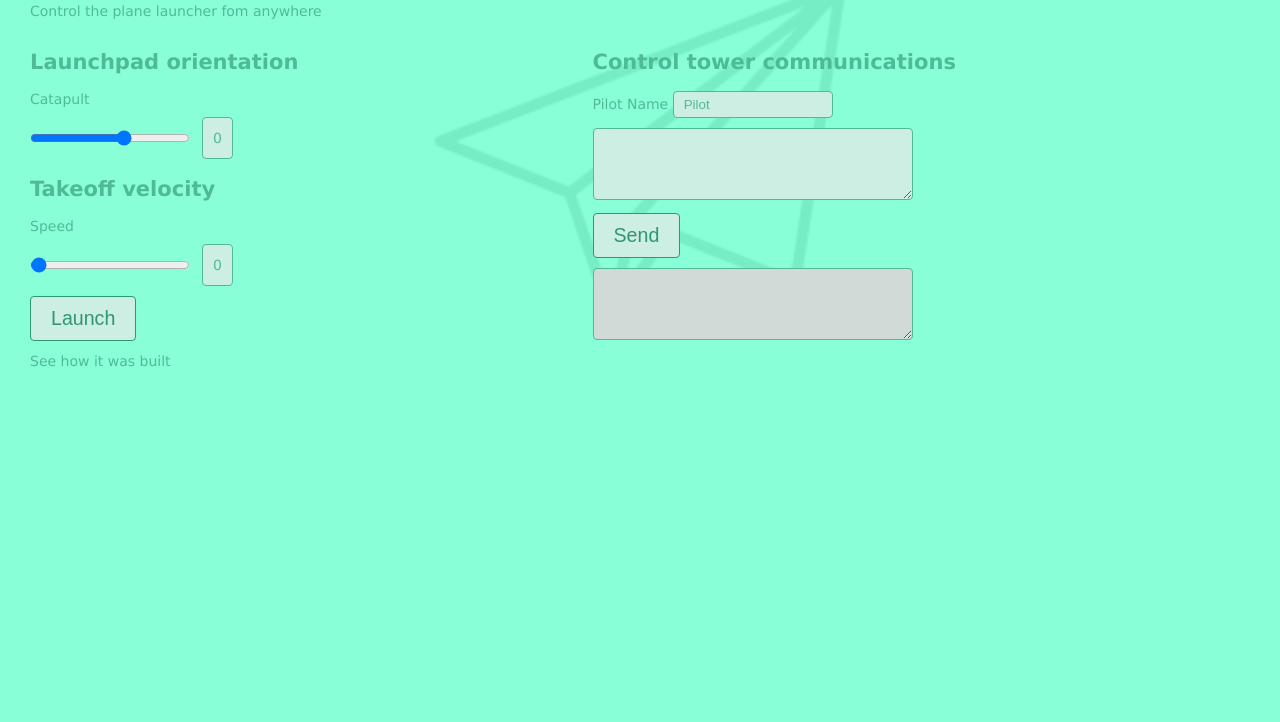
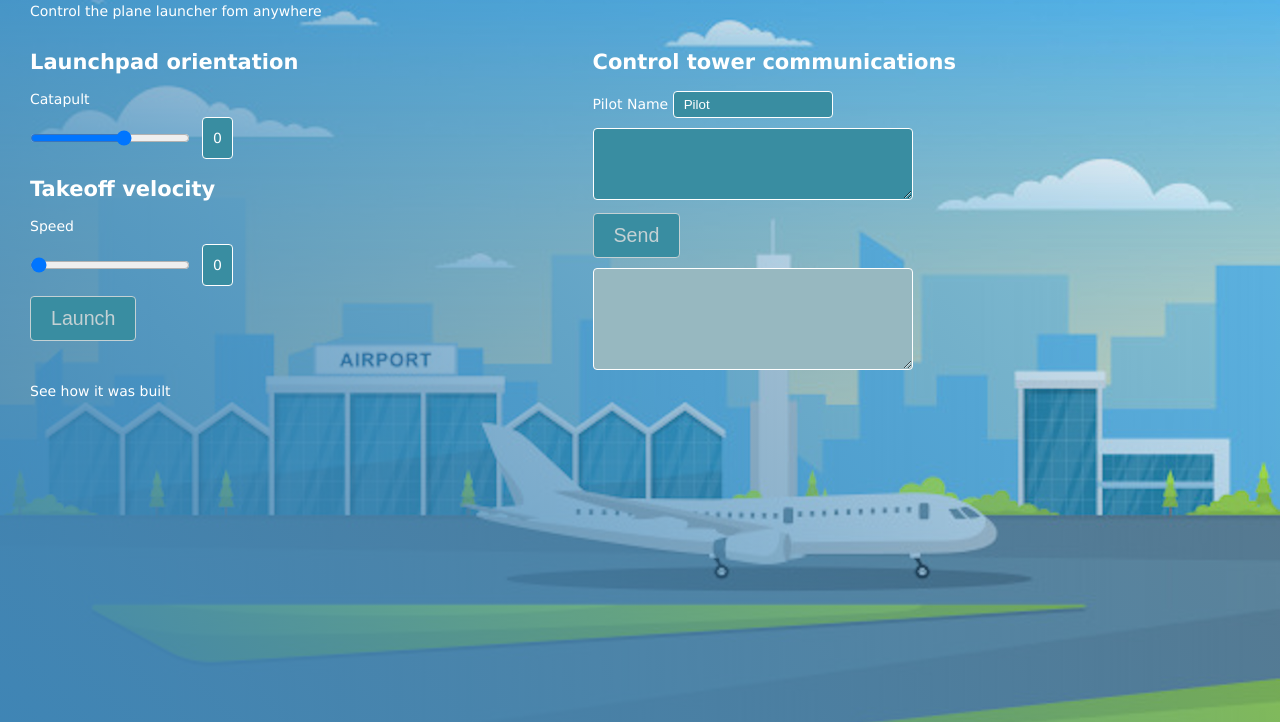
Before and after one commit to JoeBradley/PlaneLauncher, a website: page public/index.html in a window 1280 px wide. Shown: the part 78-800 px from the top of the page. Drawn offline with nearby package versions, Linux system fonts and the light colour scheme; no server answers.

Commit message:
Changed styles

```diff
--- a/public/index.html
+++ b/public/index.html
@@ -4,7 +4,7 @@
 <head>
   <title>Plane Launcher</title>
   <meta name="viewport" content="width=device-width, initial-scale=1.0">
-  <meta name="theme-color" content="#50ba97" />
+  <meta name="theme-color" content="#2f7586" />
   <link rel="icon" type="image/png" href="/images/paper_plane.png">
   <link rel="apple-touch-icon" href="/images/icon_192.png">
   <link rel="manifest" href="/manifest.webmanifest">
@@ -12,6 +12,7 @@
 </head>
 
 <body>
+  <div class="content">
     <h1>Plane Launcher</h1>
     <p>Control the plane launcher fom anywhere</p>
 
@@ -23,8 +24,7 @@
         <div class="form-control hidden">
           <label>Vertical</label>
           <div class="form-control-inline">
-          <input id="vertical" oninput="verticalValue.value = vertical.value"
-          type="range" min="0" max="30" value="0"
+            <input id="vertical" oninput="verticalValue.value = vertical.value" type="range" min="0" max="30" value="0"
               orientation="vertical" aria-orientation="vertical"></input>
             <output id="verticalValue">0</output>
           </div>
@@ -33,9 +33,7 @@
         <div class="form-control hidden">
           <label>Horizontal</label>
           <div class="form-control-inline">
-          <input id="horizontal"
-            oninput="horizontalValue.value = horizontal.value"
-            type="range" min="-90" max="90"
+            <input id="horizontal" oninput="horizontalValue.value = horizontal.value" type="range" min="-90" max="90"
               value="0" aria-orientation="horizontal"></input>
             <output id="horizontalValue">0</output>
           </div>
@@ -44,9 +42,7 @@
         <div class="form-control">
           <label>Catapult</label>
           <div class="form-control-inline">
-          <input id="catapult"
-            oninput="catapultValue.value = catapult.value"
-            type="range" min="-45" max="30"
+            <input id="catapult" oninput="catapultValue.value = catapult.value" type="range" min="-45" max="30"
               value="0" aria-orientation="horizontal"></input>
             <output id="catapultValue">0</output>
           </div>
@@ -86,7 +82,7 @@
         </div>
 
         <div class="form-control">
-        <textarea id="logs" rows="4" disabled></textarea>
+          <textarea id="logs" rows="6" disabled></textarea>
         </div>
       </section>
     </div>
@@ -95,6 +91,8 @@
       <a href="/readme.md">See how it was built</a>
     </footer>
 
+  </div>
+
   <script src="/socket.io/socket.io.js"></script>
   <script src="/javascripts/scripts.js"></script>
 </body>
--- a/public/javascripts/scripts.js
+++ b/public/javascripts/scripts.js
@@ -1,5 +1,6 @@
 const socket = io(); //load socket.io-client and connect to the host that serves the page
 
+const body = document.getElementsByTagName("body")[0];
 const logger = document.getElementById("logs");
 const pilotText = document.getElementById("pilot");
 const msgText = document.getElementById("msg");
@@ -19,12 +20,24 @@ window.addEventListener("load", function () { //when page loads
         }
     });
 
+    window.ononline = updateOnlineStatus;
+    window.onoffline = updateOnlineStatus;
+    updateOnlineStatus();
+
     sendButton.addEventListener("click", sendMessage);
     launchButton.addEventListener("click", () => sendAction('takeoff', +speedSlider.value));
     verticalSlider.addEventListener("change", (event) => sendAction('vertical', +event.target.value));
     horizontalSlider.addEventListener("change", (event) => sendAction('horizontal', +event.target.value));
     catapultSlider.addEventListener("change", (event) => sendAction('catapult', +event.target.value));
 });
+
+function updateOnlineStatus() {
+    var condition = navigator.onLine ? "online" : "offline";
+
+    body.className = condition;
+
+    console.log('Online status', condition);
+}
 
 function sendMessage() {
     const msg = msgText.value;
--- a/public/stylesheets/style.scss
+++ b/public/stylesheets/style.scss
@@ -1,28 +1,36 @@
-$bg-color: #7fffd4;
-$bg-color-95: #7fffd4ed;
-$bg-color-light: #cdeee3;
-$bg-color-disabled: #d0dbd8;
+$bg-color: #2f7586;
+$bg-color-95: #2f7486cb;
+$bg-color-light: #398da1;
+$bg-color-disabled: #97b8c0;
 
-$color: #50ba97;
-$color-dark: #2f9673;
+$color: #FFFFFF;
+$color-dark: #c4d1d4;
 
 html,
 body {
   margin: 0;
   padding: 0;
+  height: 100%;
+  width: 100%;
+  overflow: hidden;
 }
 body {
-  padding: 10px 30px;
   font: 14px "Lucida Grande", Helvetica, Arial, sans-serif;
-  background-color: $bg-color-95;
-  background-image: url('/images/paper_plane.png');
-  background-position: center center;
-  background-size: contain;
-  background-blend-mode: lighten;
+  background: url("../images/airport_landscape.jpg") no-repeat center center;
+  background-size: cover;
+  background-blend-mode: darken;
   background-repeat: no-repeat;
 }
 * {
   box-sizing: border-box;
+}
+
+.content {
+  height: 100%;
+  width: 100%;
+  overflow: auto;
+  padding: 10px 30px;
+  background: linear-gradient(45deg, #3f85b5 0%, rgba(255,255,255,0) 100%);
 }
 
 h1,
@@ -124,7 +132,11 @@ input[type="range"] {
   }
 
   body {
-    padding: 10px;
+    background: url("../images/airport_portrait.jpg") no-repeat center center;
+
+    .content {
+      padding: 10px;
+    }
   }
 
   h1 {
--- a/public/sw.js
+++ b/public/sw.js
@@ -3,8 +3,8 @@
  *
  * version: 2020.12.18 21:57
  */
-const version = '1.0.6';
-var cacheName = 'planelauncher.v1.0.6';
+const version = '1.0.8';
+var cacheName = 'planelauncher.v1.0.8';
 var cacheFiles = [
   '/index.html',
   '/javascripts/scripts.js',
```
Also changed, not shown: public/images/airport_landscape.jpg (added), public/images/airport_portrait.jpg (added), public/stylesheets/style.css, 1 other file. Lines whose indentation alone changed are shown as unchanged.
